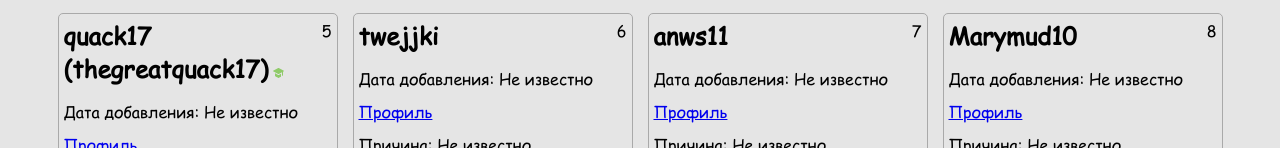
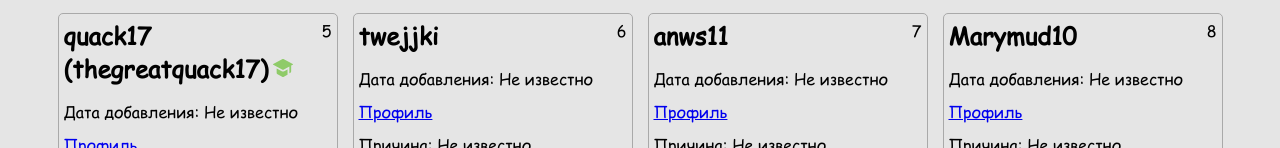
Before and after one commit to Svorky/boardofshame, a React (Vite) app: page / in a window 1280 px wide. Shown: the part 329-477 px from the top of the page. Built offline with nearby package versions, Linux system fonts and the light colour scheme.

Commit message:
change expert icon

```diff
--- a/src/shared/assets/icons.tsx
+++ b/src/shared/assets/icons.tsx
@@ -44,7 +44,13 @@ export const Moderator = () => (
 );
 
 export const Expert = () => (
-  <svg xmlns="http://www.w3.org/2000/svg" width="11" height="10" fill="none">
+  <svg
+    xmlns="http://www.w3.org/2000/svg"
+    width="20"
+    height="20"
+    fill="none"
+    viewBox="0 0 11 10"
+  >
     <path
       d="M10.863 3.223a.252.252 0 0 0 0-.449L5.752.062a.54.54 0 0 0-.504 0L.138 2.768a.252.252 0 0 0-.001.45l5.111 2.716a.54.54 0 0 0 .504 0L9 4.211v3.693c0 .04.044.063.077.042l.468-.304A1 1 0 0 0 10 6.804V3.68l.863-.458Z"
       fill="#8FCB69"
```
